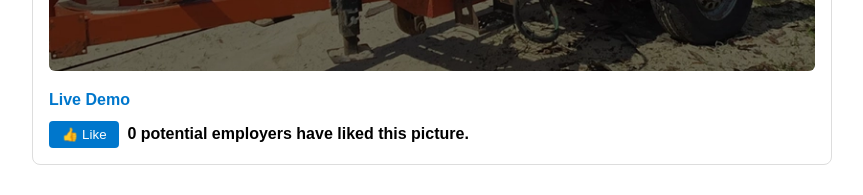
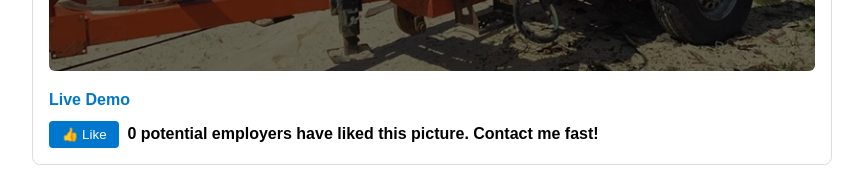
Before and after one commit to TanelPauls/portfolio, a React (Vite) app: page / in a window 1280 px wide. Shown: the part 1540-1735 px from the top of the page, without its empty margins (208-1071 px from the left). Built offline with nearby package versions, Linux system fonts and the light colour scheme; no server answers.

Commit message:
another text change.

```diff
--- a/src/App.jsx
+++ b/src/App.jsx
@@ -204,7 +204,7 @@ function App() {
                 </button>
                 <span>
                   {likeCounts[project.id] || 0} potential employers have liked
-                  this picture.
+                  this picture. Contact me fast!
                 </span>
               </div>
             </div>
```
Also changed, not shown: 2 other files (tests, documents, lock files or other folders).
